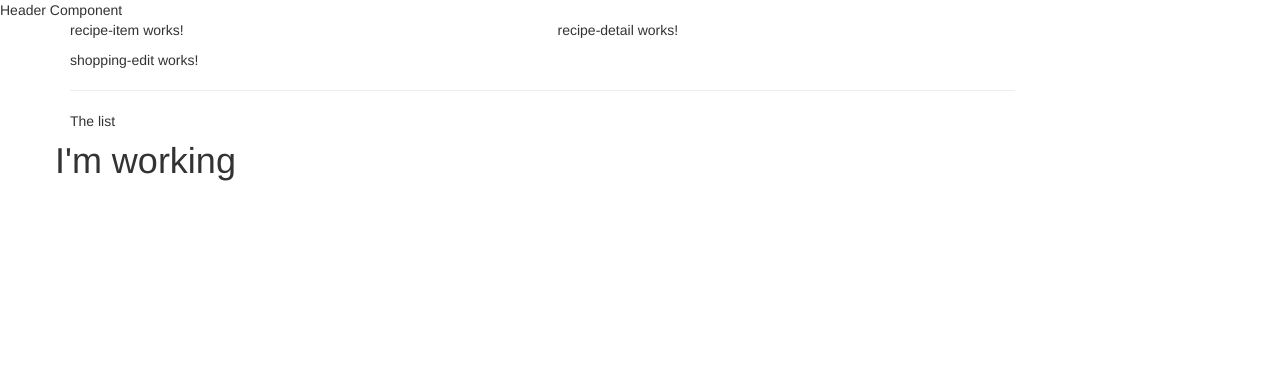
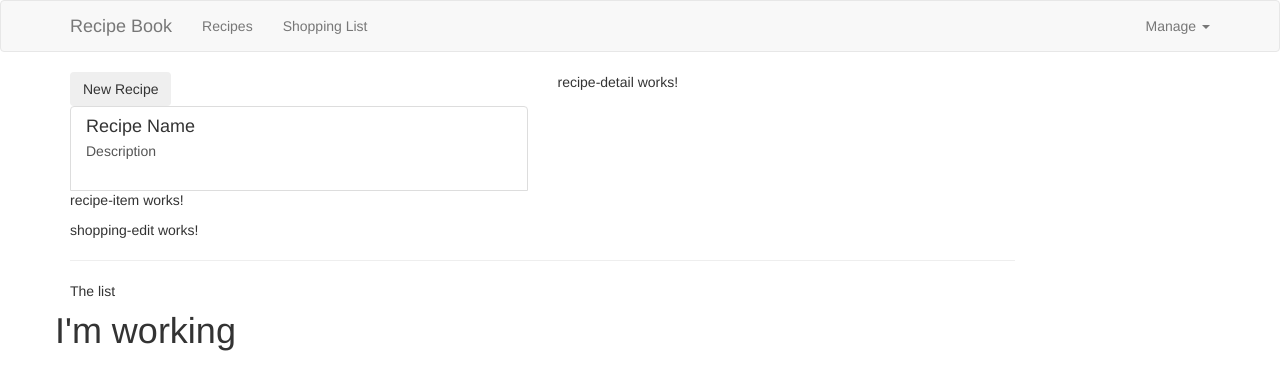
Before and after one commit to younes-labiod/shoppinglist-receipebook, an Angular app in the folder shoplist-recbook/: page / in a window 1280 px wide. Shown: the top 390 px of the page. Built offline with nearby package versions, Linux system fonts and the light colour scheme.

Commit message:
Section 3 | Adding Content to the Recipes Components

```diff
--- a/shoplist-recbook/src/app/header/header.component.html
+++ b/shoplist-recbook/src/app/header/header.component.html
@@ -1 +1,26 @@
-Header Component
+<nav class="navbar navbar-default">
+  <div class="container">
+    <div class="navbar-header">
+      <a href="#" class="navbar-brand">Recipe Book</a>
+    </div>
+
+    <div class="navbar-default">
+      <ul class="nav navbar-nav">
+        <li><a href="#">Recipes</a></li>
+        <li><a href="#">Shopping List</a></li>
+      </ul>
+
+      <ul class="nav navbar-nav navbar-right">
+        <li class="dropdown">
+          <a href="#" class="dropdown-toggle" role="button"
+            >Manage <span class="caret"></span
+          ></a>
+          <ul class="dropdown-menu">
+            <li><a href="#">Save Data</a></li>
+            <li><a href="#">Fetch Data</a></li>
+          </ul>
+        </li>
+      </ul>
+    </div>
+  </div>
+</nav>
--- a/shoplist-recbook/src/app/recipes/recipe-list/recipe-list.component.html
+++ b/shoplist-recbook/src/app/recipes/recipe-list/recipe-list.component.html
@@ -1 +1,19 @@
-<app-recipe-item></app-recipe-item>
+<div class="row">
+  <div class="col-xs-12">
+    <button class="btn btn-succes">New Recipe</button>
+  </div>
+</div>
+<div class="row">
+  <div class="col-xs-12">
+    <a href="#" class="list-group-item clearfix">
+      <div class="pull-left">
+        <h4 class="list-group-item-heading">Recipe Name</h4>
+        <p class="list-group-item-text">Description</p>
+        <span class="pull-right">
+          <img src="" alt="" class="ima-responsive" style="max-height: 50px" />
+        </span>
+      </div>
+    </a>
+    <app-recipe-item></app-recipe-item>
+  </div>
+</div>
--- a/shoplist-recbook/src/app/recipes/recipe-list/recipe-list.component.ts
+++ b/shoplist-recbook/src/app/recipes/recipe-list/recipe-list.component.ts
@@ -1,10 +1,17 @@
 import { Component } from '@angular/core';
+import { Recipe } from '../recipe.model';
 
 @Component({
   selector: 'app-recipe-list',
   templateUrl: './recipe-list.component.html',
-  styleUrl: './recipe-list.component.css'
+  styleUrl: './recipe-list.component.css',
 })
 export class RecipeListComponent {
-
+  recipes: Recipe[] = [
+    new Recipe(
+      'Test Recipe',
+      'Test',
+      'https://www.slobodenpecat.mk/wp-content/uploads/2023/08/%D0%BF%D0%B5%D1%87%D0%B5%D0%BD-%D0%B7%D0%B5%D0%BB%D0%B5%D0%BD%D1%87%D1%83%D0%BA-%D1%81%D0%BE-%D1%98%D0%B0%D1%98%D1%86%D0%B0-%D0%A4%D0%BE%D1%82%D0%BE-therecipestuff-in.jpg'
+    ),
+  ];
 }
--- /dev/null
+++ b/shoplist-recbook/src/app/recipes/recipe.model.ts
@@ -0,0 +1,11 @@
+export class Recipe {
+  public name: string;
+  public description: string;
+  public imagePath: string;
+
+  constructor(name: string, description: string, imagePath: string) {
+    this.name = name;
+    this.description = description;
+    this.imagePath = imagePath;
+  }
+}
```
